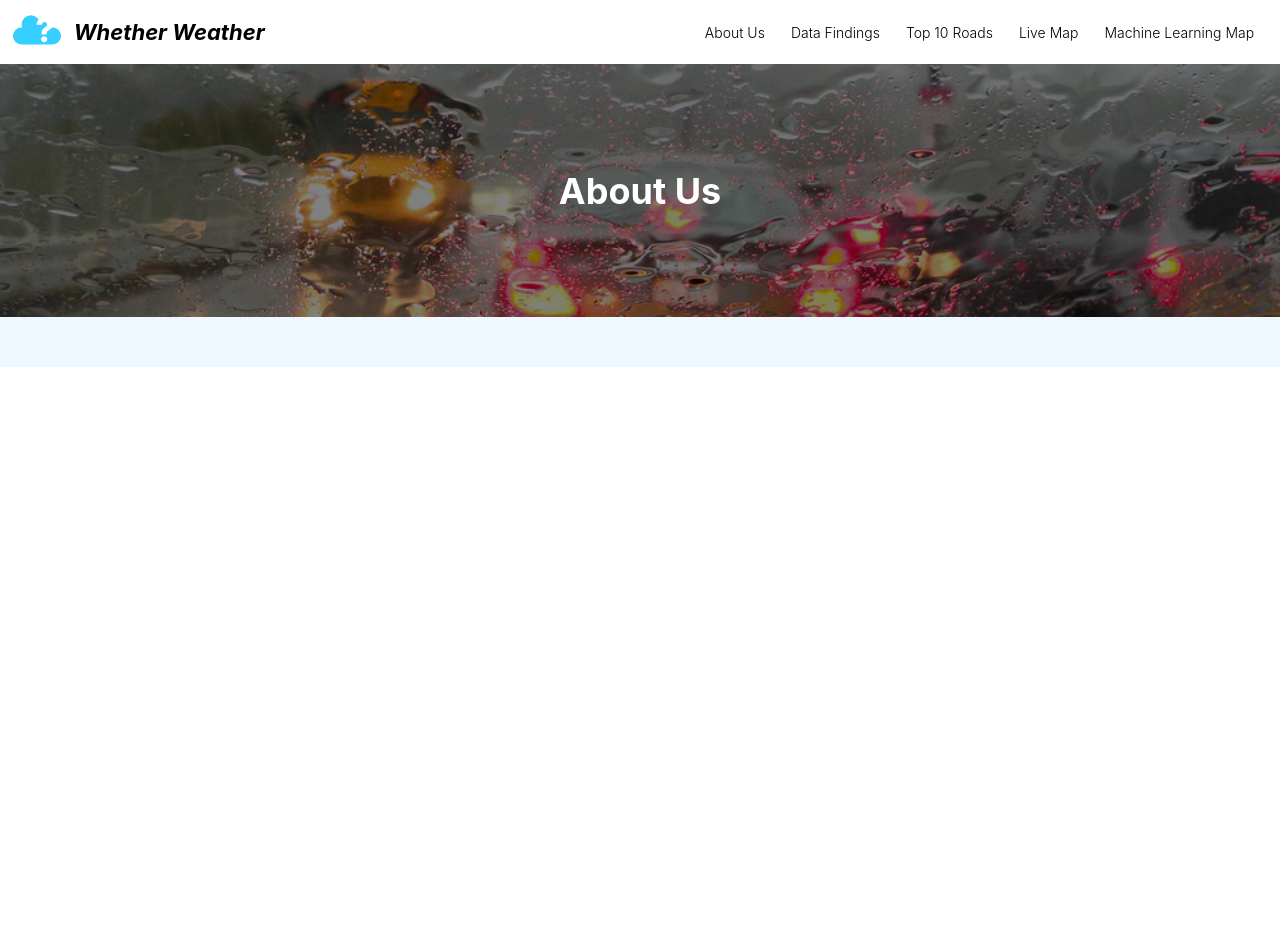
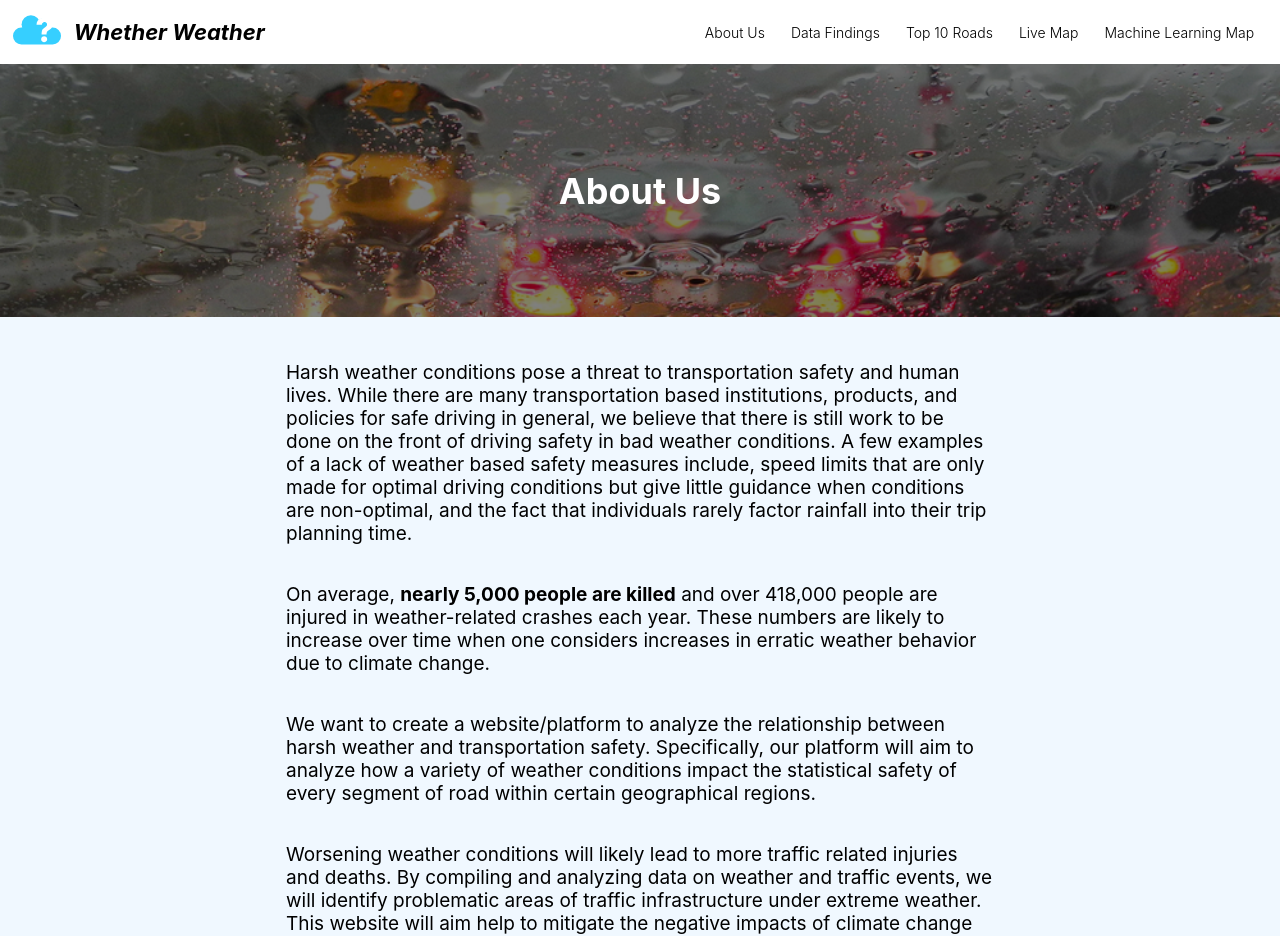
Before and after one commit to Whether-Weather/Front-End, a React (Create React App) app: page /about in a window 1280 px wide. Shown: the top 936 px of the page. Before the commit the page ends 800 px from the top, so only its background shows below. Built offline with nearby package versions, Linux system fonts and the light colour scheme.

Commit message:
adding About Us Text
Malcolm's first change to a frontend project, so this should probably be reviewed by Mr. Voron

```diff
--- a/src/App.css
+++ b/src/App.css
@@ -86,6 +86,13 @@
   border-radius: 20px;
 }
 
+.body-block-text {
+  font-size: calc(3px + 2vmin);
+  font-weight: 400;
+  width: 60%;
+  color: #000000;
+}
+
 /* NAVBAR */
 .navbar-content-area {
   background-color: #ffffff;
--- a/src/pages/About.js
+++ b/src/pages/About.js
@@ -9,7 +9,21 @@ const About = () => {
             <div className="background-text">About Us</div>
         </div>
         <div className="body-content-area">
-        </div>
+          <p className="body-block-text">
+          Harsh weather conditions pose a threat to transportation safety and human lives. While there are many transportation based institutions, products, and policies for safe driving in general, we believe that there is still work to be done on the front of driving safety in bad weather conditions. A few examples of a lack of weather based safety measures include, speed limits that are only made for optimal driving conditions but give little guidance when conditions are non-optimal, and the fact that individuals rarely factor rainfall into their trip planning time.
+          </p>
+          <p className="body-block-text">
+          On average, <b>nearly 5,000 people are killed</b> and over 418,000 people are injured in weather-related crashes each year. These numbers are likely to increase over time when one considers increases in erratic weather behavior due to climate change.
+          </p>
+          <p className="body-block-text">
+          We want to create a website/platform to analyze the relationship between harsh weather and transportation safety. Specifically, our platform will aim to analyze how a variety of weather conditions impact the statistical safety of every segment of road within certain geographical regions.
+          </p>
+          <p className="body-block-text">
+          Worsening weather conditions will likely lead to more traffic related injuries and deaths. By compiling and analyzing data on weather and traffic events, we will identify problematic areas of traffic infrastructure under extreme weather. This website will aim help to mitigate the negative impacts of climate change on transportation safety.
+          </p>
+
+
+       </div>
     </div>
   );
 };
```
